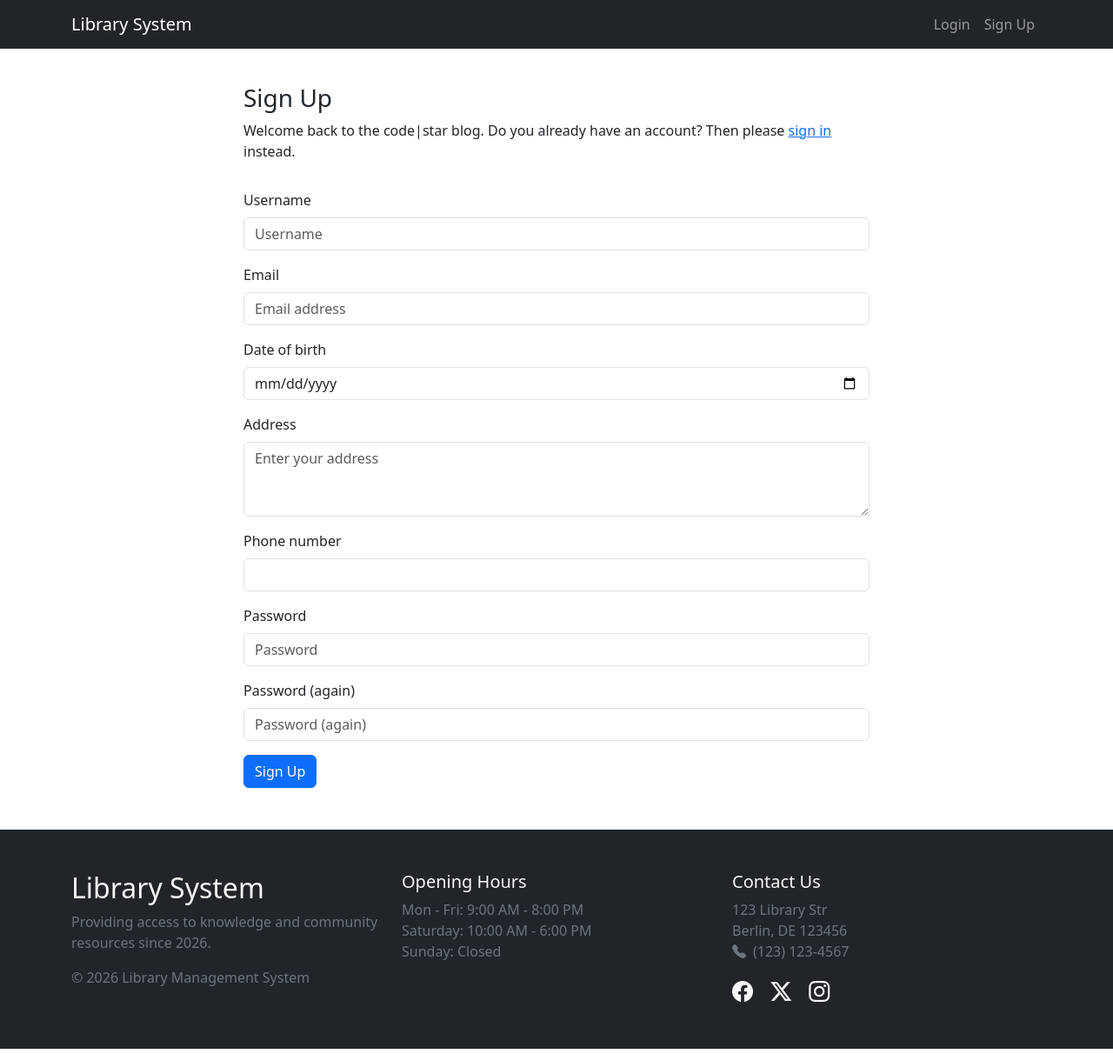
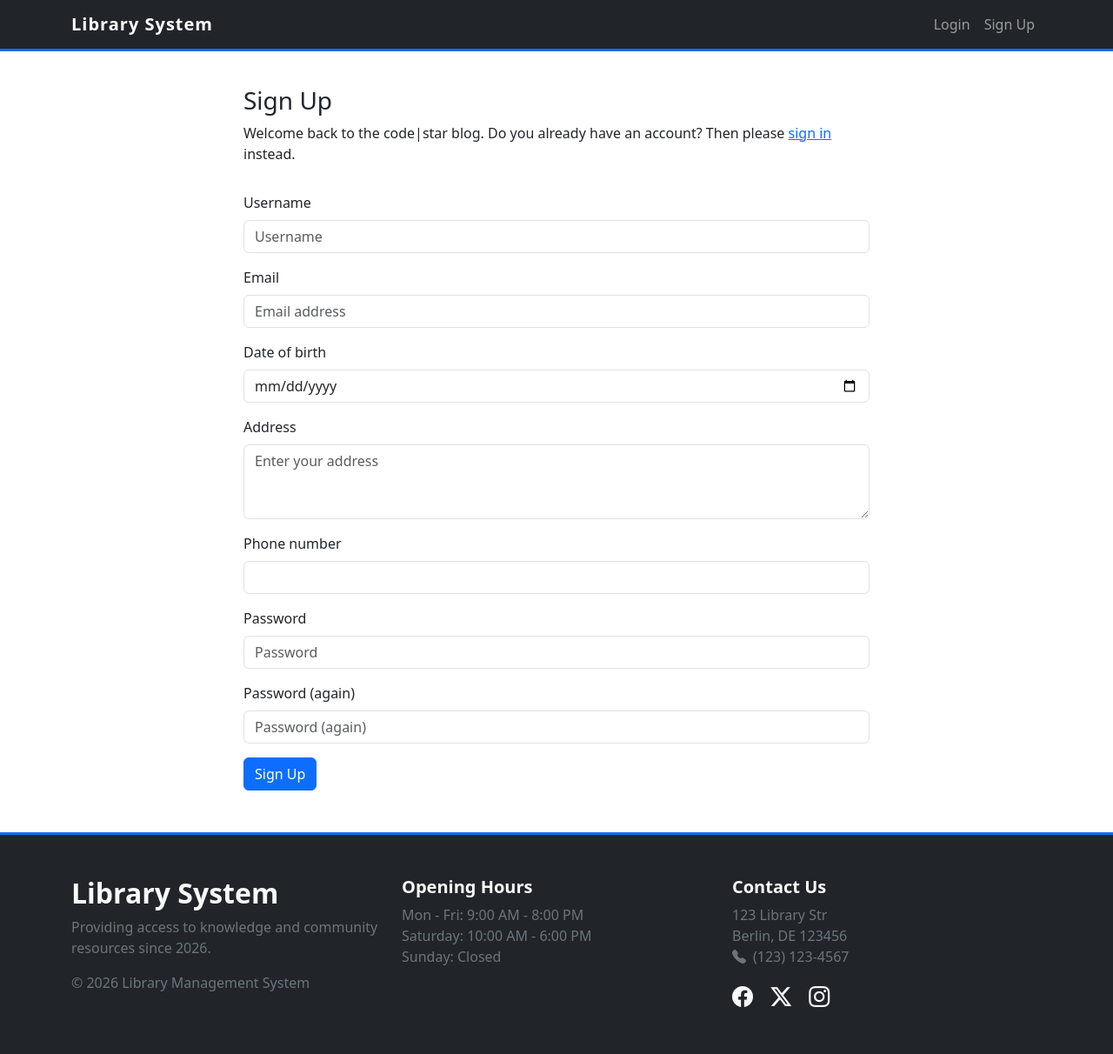
Before and after one commit to v-amna/library, a Django app: page /accounts/signup/ in a window 1280 px wide. Shown: the whole page at 87% size. Run offline with Django 5.2, Linux system fonts and the light colour scheme; some libraries are stand-ins or nearby versions.

Commit message:
feat(UI): Add custom stylesheets and integrate into base template
Added `styles.css` for custom navbar, card hover effects, footer design, and alert styles. Integrated the stylesheet into `base.html` for UI.

```diff
--- /dev/null
+++ b/library/static/css/styles.css
@@ -0,0 +1,39 @@
+/* Navbar */
+.navbar {
+    border-bottom: 3px solid #0d6efd; /* blue accent line */
+}
+
+.navbar-brand {
+    font-weight: bold;
+    letter-spacing: 1px;
+}
+
+/* Cards */
+.card {
+    border: 1px solid #dee2e6;
+    border-radius: 10px;
+    transition: transform 0.2s ease, box-shadow 0.2s ease;
+}
+
+.card:hover {
+    transform: translateY(-5px);
+    box-shadow: 0 4px 12px rgba(0, 0, 0, 0.1);
+}
+
+/* Footer */
+footer {
+    border-top: 3px solid #0d6efd;
+}
+
+footer h5, footer h2 {
+    font-weight: 600;
+}
+
+footer a:hover {
+    color: #0d6efd !important;
+}
+
+/* Alerts spacing */
+.alert {
+    border-radius: 8px;
+}
--- a/templates/base.html
+++ b/templates/base.html
@@ -1,3 +1,4 @@
+{% load static %}
 <!DOCTYPE html>
 <html lang="en">
 <head>
@@ -6,6 +7,9 @@
     <title>{% block title %}Library Management System{% endblock %}</title>
     <link href="https://cdn.jsdelivr.net/npm/bootstrap@5.3.3/dist/css/bootstrap.min.css" rel="stylesheet">
     <link rel="stylesheet" href="https://cdn.jsdelivr.net/npm/bootstrap-icons@1.11.3/font/bootstrap-icons.min.css">
+
+    <link rel="stylesheet" href="{% static 'css/styles.css' %}">
+
 </head>
 <body class="d-flex flex-column min-vh-100">
     <nav class="navbar navbar-expand-lg navbar-dark bg-dark mb-4">
```
Also changed, not shown: library/static/js/script.js (added).
